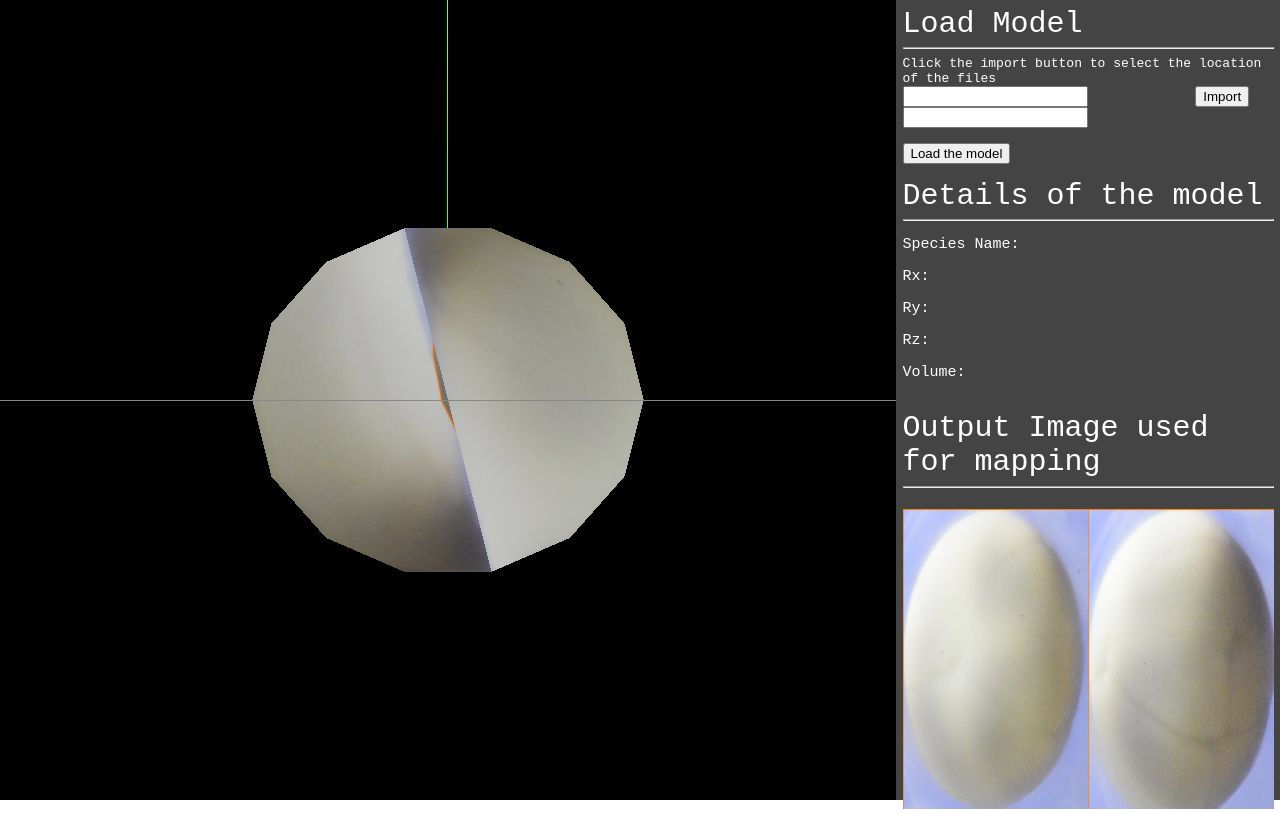
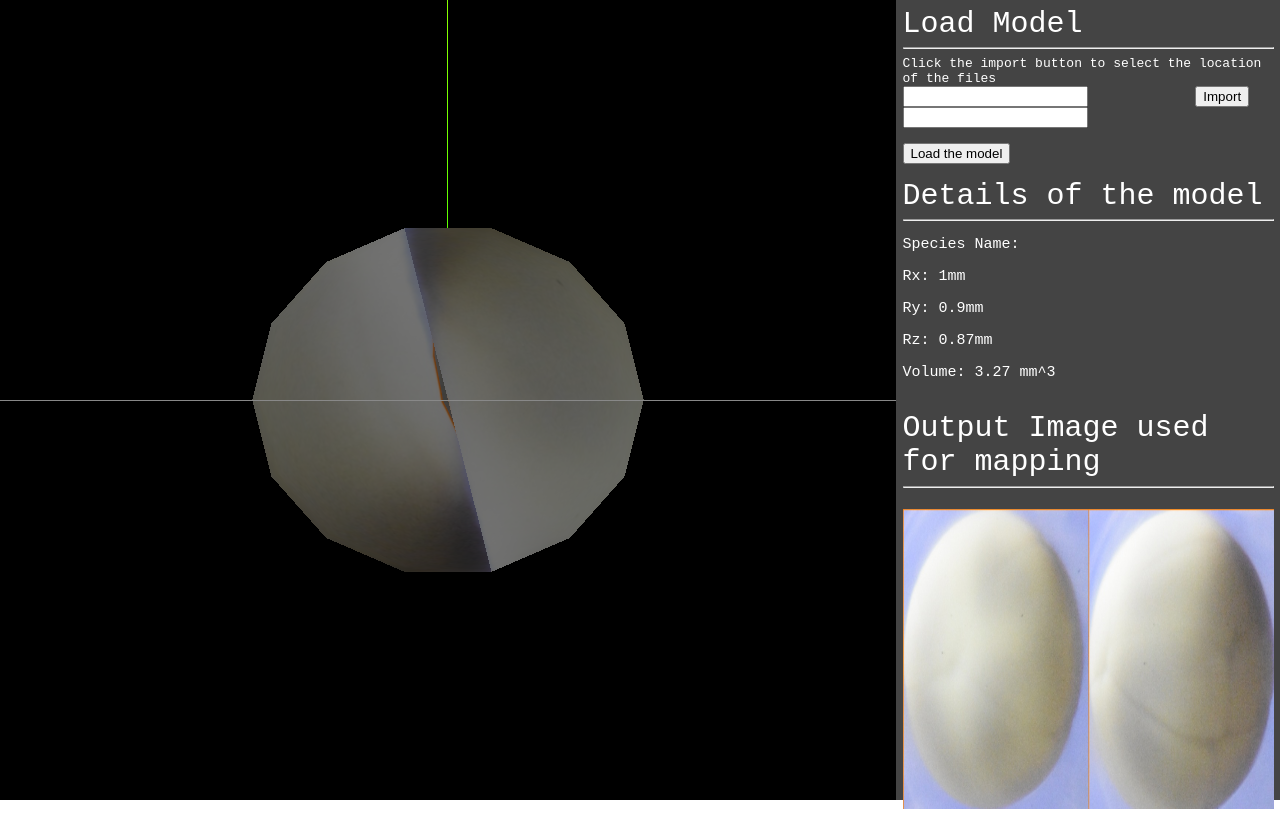
Before and after one commit to Harikrishna-AL/GSoC_sub, a website: page index.html in a window 1280 px wide. Drawn offline with nearby package versions, Linux system fonts and the light colour scheme; animation ran at ten frames a second; a script that the page names is missing.

Commit message:
final_changes

```diff
--- a/index.html
+++ b/index.html
@@ -74,10 +74,10 @@
             <h style="font-size: 30px;">Details of the model</h><br>
             <hr>
             <p style="font-size: 15px;">Species Name: </p>
-            <p style="font-size: 15px;">Rx: </p>
-            <p style="font-size: 15px;">Ry: </p>
-            <p style="font-size: 15px;">Rz: </p>
-            <p style="font-size: 15px;">Volume: </p>
+            <p style="font-size: 15px;">Rx: 1mm </p>
+            <p style="font-size: 15px;">Ry: 0.9mm </p>
+            <p style="font-size: 15px;">Rz: 0.87mm</p>
+            <p style="font-size: 15px;">Volume: 3.27 mm^3</p>
             <br>
             <h style="font-size: 30px;">Output Image used for mapping</h><br>
             <hr>
--- a/index.js
+++ b/index.js
@@ -18,7 +18,7 @@ scene.add(gridHelper);
 const axesHelper = new THREE.AxesHelper(5);
 scene.add(axesHelper);
 
-const ambientLight = new THREE.AmbientLight(0xcccccc, 5);
+const ambientLight = new THREE.AmbientLight(0xcccccc, 1.5);
 scene.add(ambientLight);
 
 const pointLight = new THREE.PointLight(0xffffff, 5000);
```
